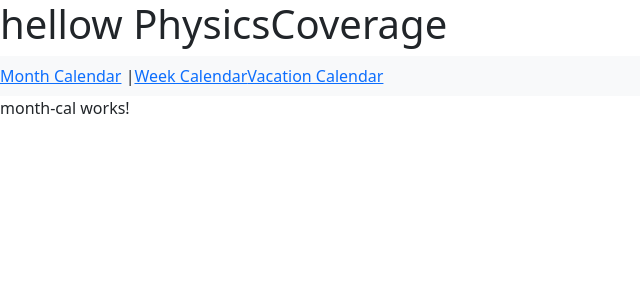
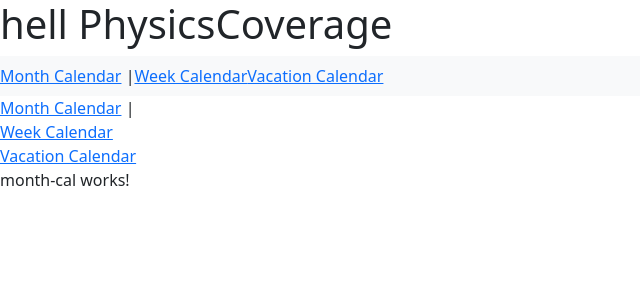
Before and after one commit to flonberg/PhysicsCoverage, an Angular app: page / in a window 1280 px wide. Shown: the top 300 px of the page, without its empty margins (0-640 px from the left). Built offline with nearby package versions, Linux system fonts and the light colour scheme.

Commit message:
nav works

```diff
--- a/src/app/app.component.html
+++ b/src/app/app.component.html
@@ -1,6 +1,6 @@
 
 
-<h1> hellow {{title }}</h1>
+<h1> hell {{title }}</h1>
 <nav class="navbar navbar-expand-lg navbar-light bg-light">
    <div class="collapse navbar-collapse" id="navbarNav">
       <ul class="navbar-nav">
@@ -17,6 +17,16 @@
    </div>
 </nav>
 
-
+      <ul class="navbar-nav">
+         <li class="nav-item">
+             <a routerLink="" routerLinkActive="active" [routerLinkActiveOptions]="{ exact: true }">Month Calendar</a> |
+         </li>
+         <li class="nav-item">
+            <a routerLink="Week" routerLinkActive="active" [routerLinkActiveOptions]="{ exact: true }">Week Calendar</a>
+         </li>
+         <li class="nav-item">
+             <a routerLink="Timeaway" routerLinkActive="active" [routerLinkActiveOptions]="{ exact: true }" >Vacation Calendar</a>
+         </li>
+      </ul>
 
 <router-outlet></router-outlet>
--- a/src/app/app.routes.ts
+++ b/src/app/app.routes.ts
@@ -6,6 +6,7 @@ import { TimeawayComponent } from './timeaway/timeaway.component';
 export const routes: Routes = [
     {path: '', component: MonthCalComponent},
     {path: 'Week', component: WeekCalComponent},
+  // {path: 'Timeaway', component: TimeawayComponent},
    {path: 'Timeaway', component: TimeawayComponent},
 
 
--- a/src/app/timeaway/timeaway.component.ts
+++ b/src/app/timeaway/timeaway.component.ts
@@ -8,5 +8,7 @@ import { Component } from '@angular/core';
   styleUrl: './timeaway.component.css'
 })
 export class TimeawayComponent {
-
+  ngOnInit() {
+    window.location.href = 'https://whiteboard.partners.org/esb/FLwbe/vacation/indexPHP.php?userid=fjl3&vidx=0&first=vM&func=0'
+  }
 }
```
